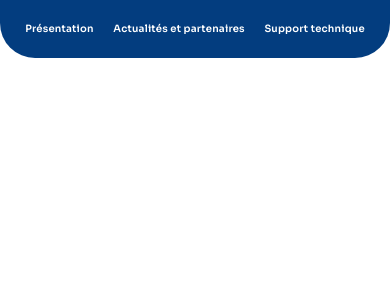
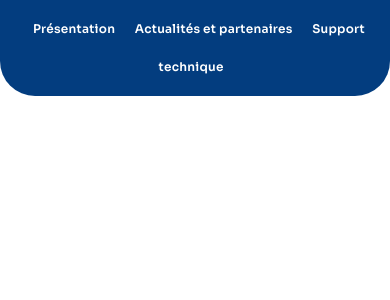
Before and after one commit to EuroCreator/AME...start-up, a PHP site: page /don.html in a window 390 px wide. Shown: the top 300 px of the page. Run offline with PHP 8.4, Linux system fonts and the light colour scheme.

Commit message:
Update Error

```diff
--- a/style/AMEstyle.css
+++ b/style/AMEstyle.css
@@ -40,16 +40,16 @@ a {
     color: white;
     text-decoration: none;
 }
-@media (max-width: 1640px) {
+@media (max-width: 1620px) {
     li{
         font-size: 20px;
         padding:0% 5%;
     }
 }
 
-@media (max-width: 980px) {
+@media (max-width: 940px) {
     li{
-        font-size: 10px;
+        font-size: 12px;
         padding:0% 2%;
     }
 }
```
